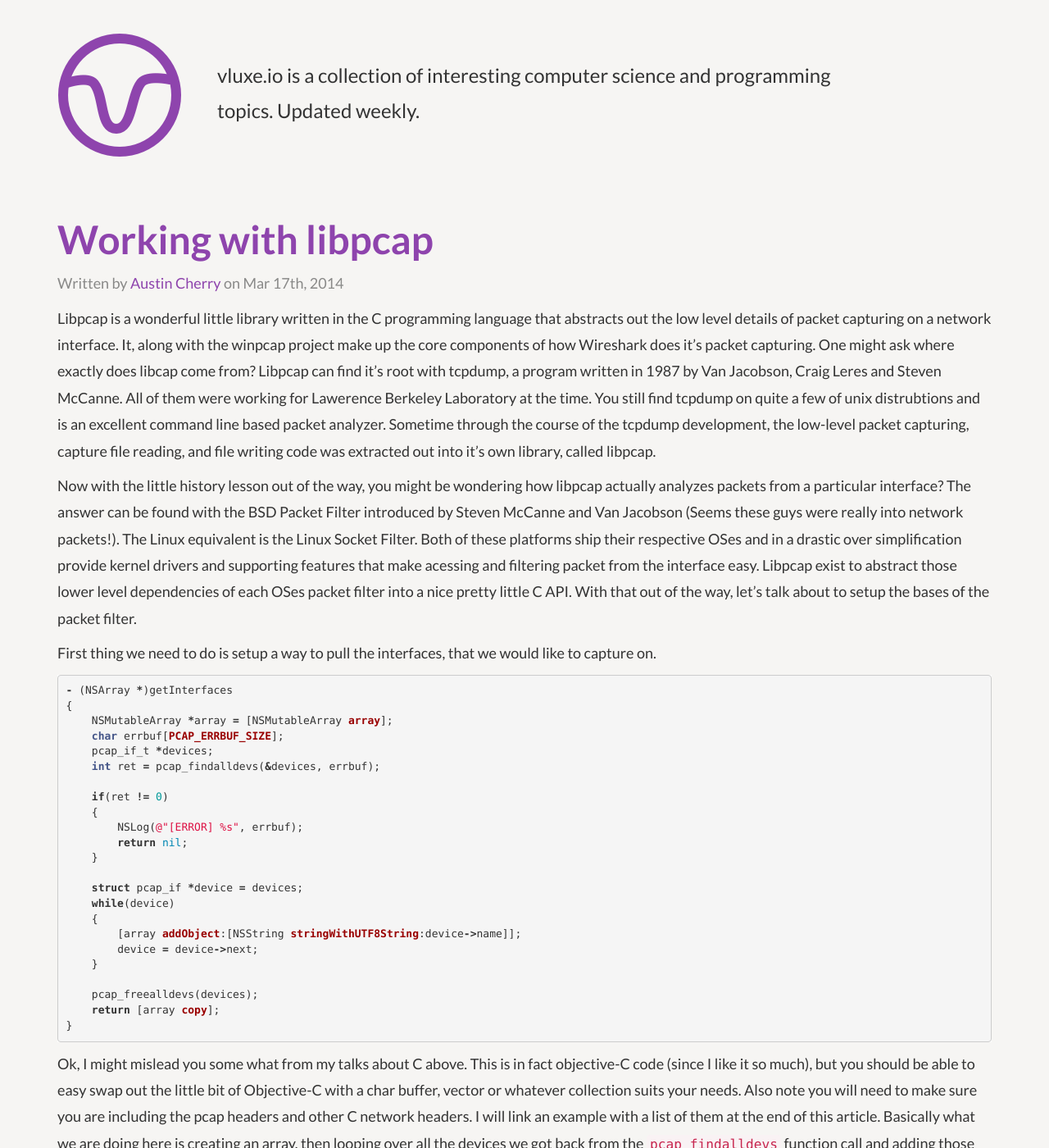
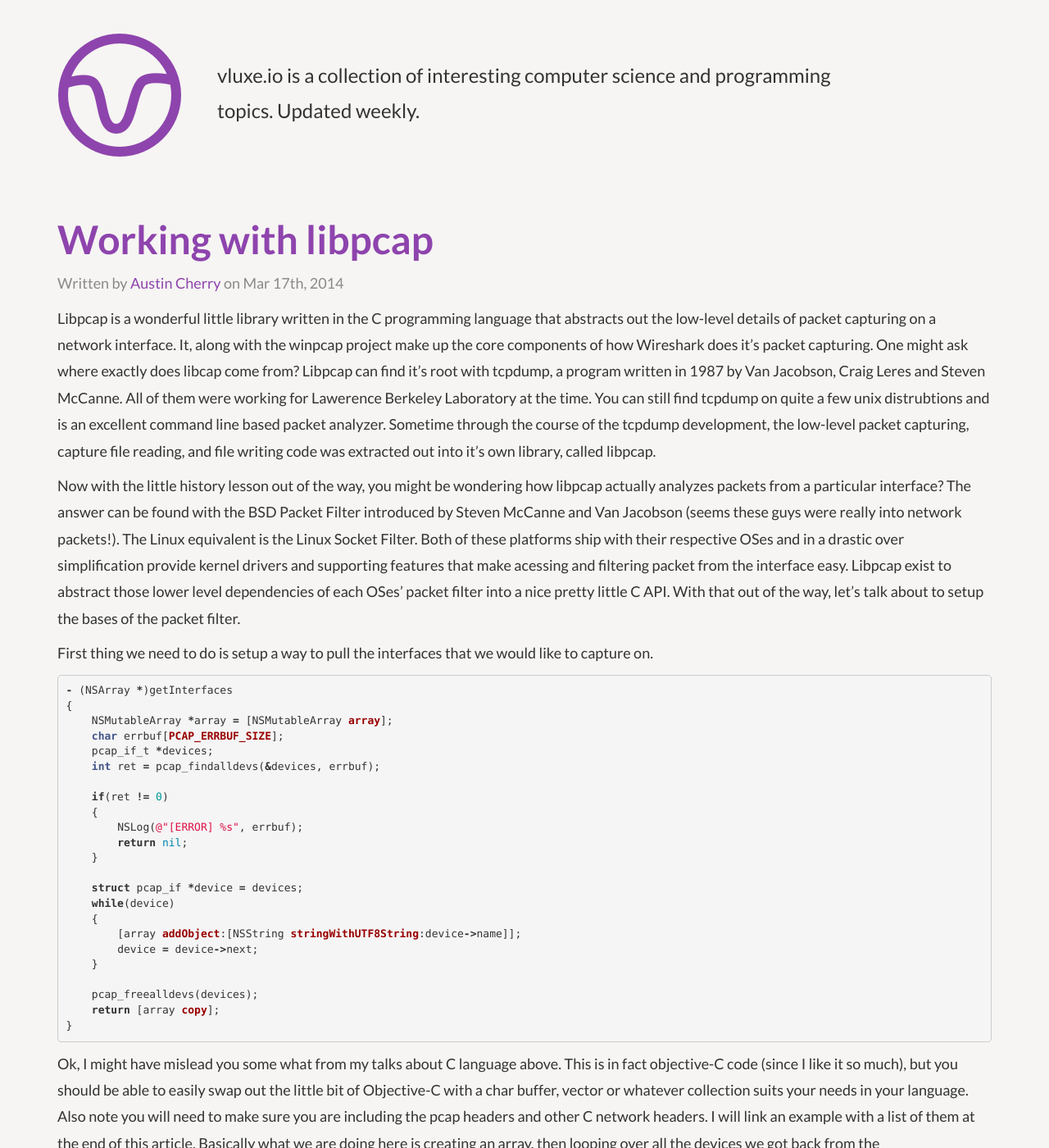
Before and after one commit to BasementKrew/revelation.io, a Jekyll site: the page built from _posts/2014-03-17-libpcap.markdown, in a window 1280 px wide and 1400 px high. Shown: the whole window at 82% size. Built offline with Jekyll 4.4.1, drawn with Linux system fonts in a browser that asks for light colours; Markdown is read by kramdown in place of the engine named in the settings; some of the changed text lies outside the part shown.

Commit message:
some proofreading

```diff
--- a/_posts/2014-03-17-libpcap.markdown
+++ b/_posts/2014-03-17-libpcap.markdown
@@ -7,11 +7,11 @@
 tags: libpcap, wireshark, packet, C, unix, posix
 ---
 
-Libpcap is a wonderful little library written in the C programming language that abstracts out the low level details of packet capturing on a network interface. It, along with the winpcap project make up the core components of how Wireshark does it's packet capturing. One might ask where exactly does libcap come from? Libpcap can find it's root with tcpdump, a program written in 1987 by Van Jacobson, Craig Leres and Steven McCanne. All of them were working for Lawerence Berkeley Laboratory at the time. You still find tcpdump on quite a few of unix distrubtions and is an excellent command line based packet analyzer. Sometime through the course of the tcpdump development, the low-level packet capturing, capture file reading, and file writing code was extracted out into it's own library, called libpcap.
+Libpcap is a wonderful little library written in the C programming language that abstracts out the low-level details of packet capturing on a network interface. It, along with the winpcap project make up the core components of how Wireshark does it's packet capturing. One might ask where exactly does libcap come from? Libpcap can find it's root with tcpdump, a program written in 1987 by Van Jacobson, Craig Leres and Steven McCanne. All of them were working for Lawerence Berkeley Laboratory at the time. You can still find tcpdump on quite a few unix distrubtions and is an excellent command line based packet analyzer. Sometime through the course of the tcpdump development, the low-level packet capturing, capture file reading, and file writing code was extracted out into it's own library, called libpcap.
 
-Now with the little history lesson out of the way, you might be wondering how libpcap actually analyzes packets from a particular interface? The answer can be found with the BSD Packet Filter introduced by Steven McCanne and Van Jacobson (Seems these guys were really into network packets!). The Linux equivalent is the Linux Socket Filter. Both of these platforms ship their respective OSes and in a drastic over simplification provide kernel drivers and supporting features that make acessing and filtering packet from the interface easy. Libpcap exist to abstract those lower level dependencies of each OSes packet filter into a nice pretty little C API. With that out of the way, let's talk about to setup the bases of the packet filter.
+Now with the little history lesson out of the way, you might be wondering how libpcap actually analyzes packets from a particular interface? The answer can be found with the BSD Packet Filter introduced by Steven McCanne and Van Jacobson (seems these guys were really into network packets!). The Linux equivalent is the Linux Socket Filter. Both of these platforms ship with their respective OSes and in a drastic over simplification provide kernel drivers and supporting features that make acessing and filtering packet from the interface easy. Libpcap exist to abstract those lower level dependencies of each OSes' packet filter into a nice pretty little C API. With that out of the way, let's talk about to setup the bases of the packet filter.
 
-First thing we need to do is setup a way to pull the interfaces, that we would like to capture on.
+First thing we need to do is setup a way to pull the interfaces that we would like to capture on.
 
 {% highlight objective-c %}
 
@@ -41,7 +41,7 @@
 
 {% endhighlight %}
 
-Ok, I might mislead you some what from my talks about C above. This is in fact objective-C code (since I like it so much), but you should be able to easy swap out the little bit of Objective-C with a char buffer, vector or whatever collection suits your needs. Also note you will need to make sure you are including the pcap headers and other C network headers. I will link an example with a list of them at the end of this article. Basically what we are doing here is creating an array, then looping over all the devices we got back from the `pcap_findalldevs` function call and adding those device/interface name into our array. Notice that `pcap_findalldevices` expects a error buffer and a pointer to the `pcap_if_t` structure, which we pass in as a reference to the function. Like most posix functions, it will return 0 if everything went well and some other number if an error occurred. Once our structure is filled up, we are free to loop the devices which each contain a pointer to the next structure (linked list anyone?). Next we add each device to our array as we mentioned above. Once we have the interfaces, our next order of business is to setup the actual packet capturing piece.
+Ok, I might have mislead you some what from my talks about C language above. This is in fact objective-C code (since I like it so much), but you should be able to easily swap out the little bit of Objective-C with a char buffer, vector or whatever collection suits your needs in your language. Also note you will need to make sure you are including the pcap headers and other C network headers. I will link an example with a list of them at the end of this article. Basically what we are doing here is creating an array, then looping over all the devices we got back from the `pcap_findalldevs` function call and adding those device/interface name into our array. Notice that `pcap_findalldevices` expects a error buffer and a pointer to the `pcap_if_t` structure, which we pass in as a reference to the function. Like most posix functions, it will return 0 if everything went well and some other number if an error occurred. Once our structure is filled up, we are free to loop over the devices which each contain a pointer to the next structure (linked list anyone?). Next we add each device to our array as we mentioned above. Once we have the interfaces, our next order of business is to setup the actual packet capturing piece.
 
 {% highlight objective-c %}
 
```
Also changed, not shown: other parts of _posts/2014-03-17-libpcap.markdown (+2 -2 lines).
